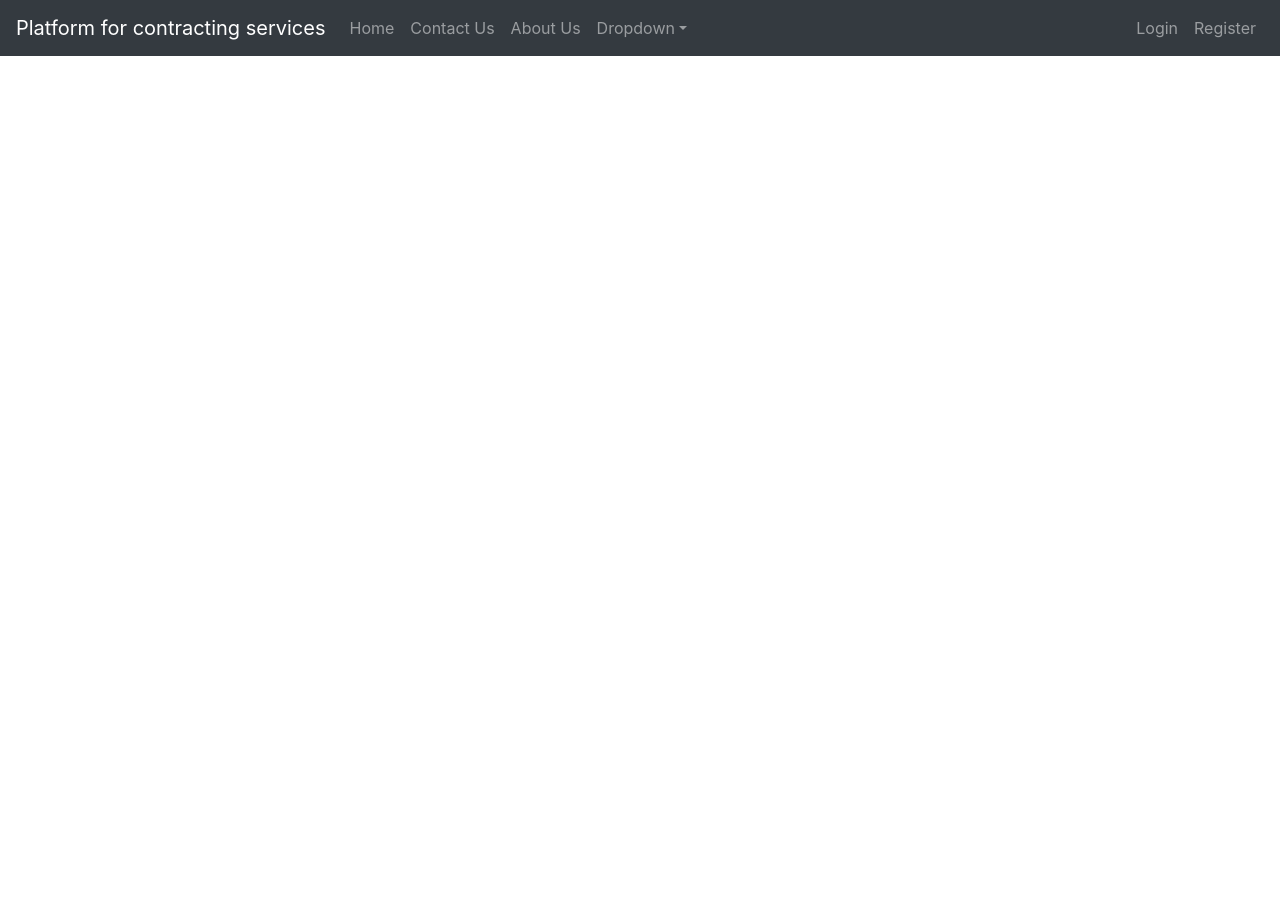
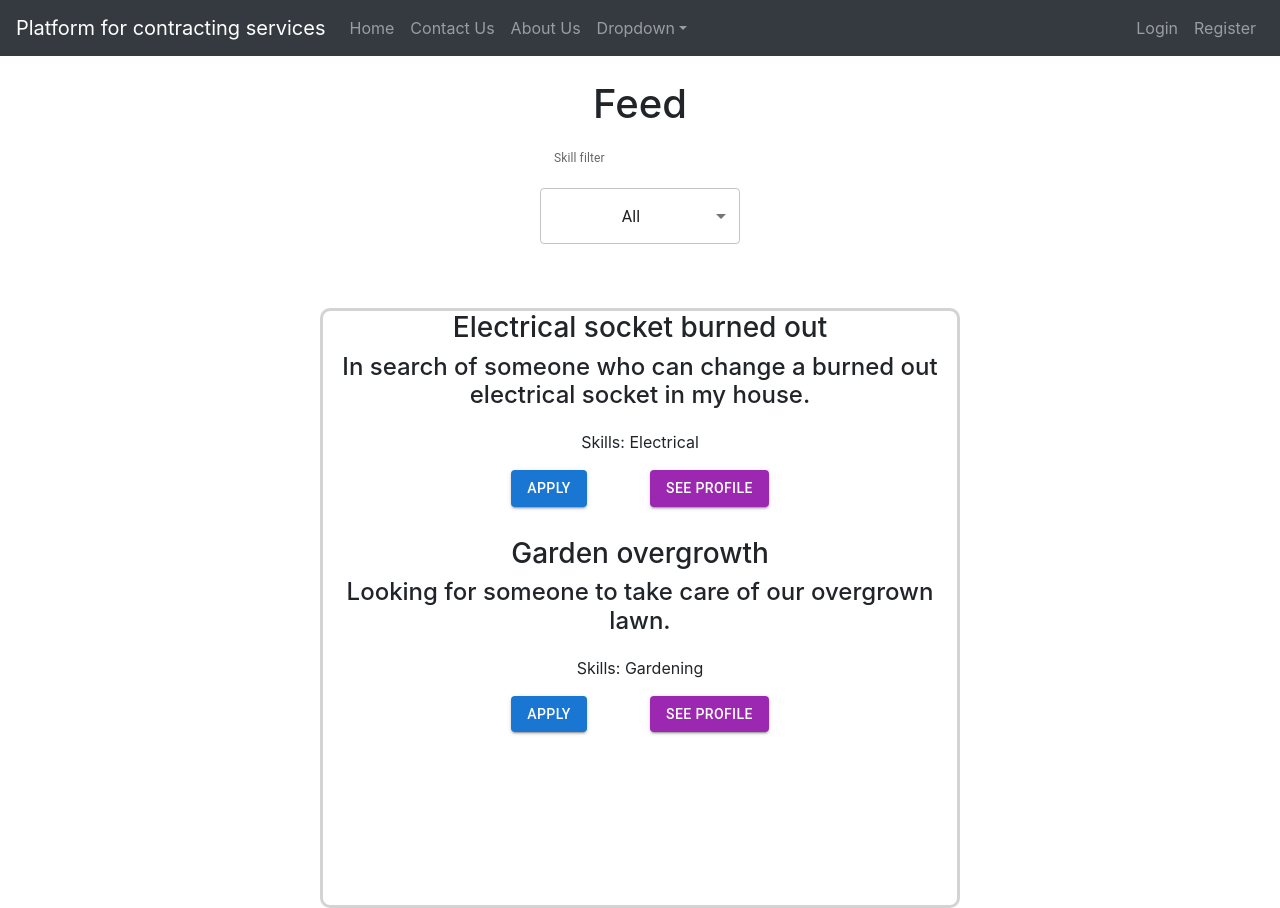
Before and after one commit to MichesMihnea/uid-project, a React (Create React App) app: page /feed in a window 1280 px wide. Before the commit the page ends 800 px from the top, so only its background shows below. Built offline with nearby package versions, Linux system fonts and the light colour scheme.

Commit message:
Added provider feed

```diff
--- a/src/App.css
+++ b/src/App.css
@@ -122,3 +122,18 @@
 {
   margin-top: 30px;
 }
+
+.feed
+{
+  width: 50%;
+  height: 600px;
+  margin-left: 25%;
+  margin-top: 5%;
+  border: 3px solid lightgray;
+  border-radius: 10px;
+}
+
+.request-wrapper
+{
+  margin-bottom: 30px;
+}
--- /dev/null
+++ b/src/components/Feed.js
@@ -0,0 +1,66 @@
+import React, { Component, useState} from 'react'
+import '../App.css';
+import Button from '@material-ui/core/Button';
+import Select from '@material-ui/core/Select';
+import MenuItem from '@material-ui/core/MenuItem';
+import FormControl from '@material-ui/core/FormControl';
+import InputLabel from '@material-ui/core/InputLabel';
+import Checkbox from '@material-ui/core/Checkbox';
+import FormControlLabel from '@material-ui/core/FormControlLabel';
+
+function Feed() {
+
+    const [filter, setFilter] = useState("All");
+
+    const handleChange = (event) => {
+        setFilter(event.target.value);
+    };
+
+    const requests = [
+        {title: "Electrical socket burned out", description: "In search of someone who can change a burned out electrical socket in my house.", type: "Electrical"},
+        {title: "Garden overgrowth", description: "Looking for someone to take care of our overgrown lawn.", type: "Gardening"}
+    ]
+
+    return(
+        <div>
+            <h1 style={{"marginBottom": "30px"}}>Feed</h1>
+            <FormControl >
+                <InputLabel>Skill filter</InputLabel>
+                    <Select
+                        style={{"width": "200px", "marginTop": "30px"}}
+                        value={filter}
+                        onChange={handleChange}
+                    >
+                        <MenuItem value={"All"}>All</MenuItem>
+                        <MenuItem value={"Electrical"}>Electrical</MenuItem>
+                        <MenuItem value={"Gardening"}>Gardening</MenuItem>
+                    </Select>
+            </FormControl>
+
+            <div className="feed">
+                {requests.map((request) => (
+                    (filter === "All" ||
+                    request.type === filter) &&
+                    <div className="request-wrapper">
+                        <h3>{request.title}</h3>
+                        <h4 style={{"marginBottom": "20px"}}>{request.description}</h4>
+                        <p>Skills: {request.type}</p>
+                        <span style={{"marginRight": "10%"}}>
+                            <Button variant="contained" color="primary">
+                                Apply
+                            </Button>
+                        </span>
+                        <span>
+                            <Button variant="contained" color="secondary">
+                                See profile
+                            </Button>
+                        </span>
+                    </div>
+                ))
+            }
+            </div>
+        </div>
+    )
+}
+
+export default Feed
--- a/src/components/Navbar.js
+++ b/src/components/Navbar.js
@@ -21,6 +21,7 @@ import FaqPage from './FaqPage';
 import AboutPage from '../components/AboutPage'
 import EditProfilePage from './EditProfilePage'
 import AnnouncementsPage from './AnnouncementsPage'
+import Feed from './Feed'
 
 
 class BootstrapNavbar extends React.Component{
@@ -91,6 +92,9 @@ class BootstrapNavbar extends React.Component{
                                 <Route path="/home">
                                     {<Home />}
                                 </Route>
+                                <Route path="/feed">
+                                    {<Feed />}
+                                </Route>
                                 <Route path="/firstPage">
                                     {<FirstPage />}
                                 </Route>
--- a/src/components/Provider.js
+++ b/src/components/Provider.js
@@ -1,5 +1,6 @@
 import React, { Component} from 'react'
 import Sidebar from '../Sidebar/SidebarContainer'
+import { NavLink } from 'react-router-dom'
 
 class Provider extends Component{
     constructor(props){
@@ -11,6 +12,9 @@ class Provider extends Component{
             <div>
                 <h1>Provider page</h1>
                 <h2>Hello {localStorage.getItem('Username')}</h2>
+                <NavLink to="/feed">
+                    Check out your feed?
+                </NavLink>
                 <Sidebar />
             </div>
         )
```
